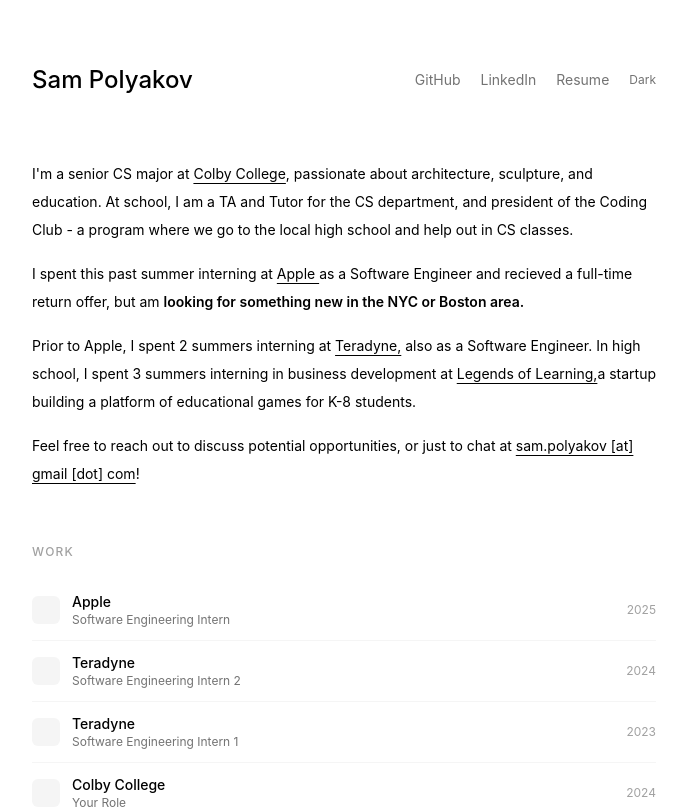
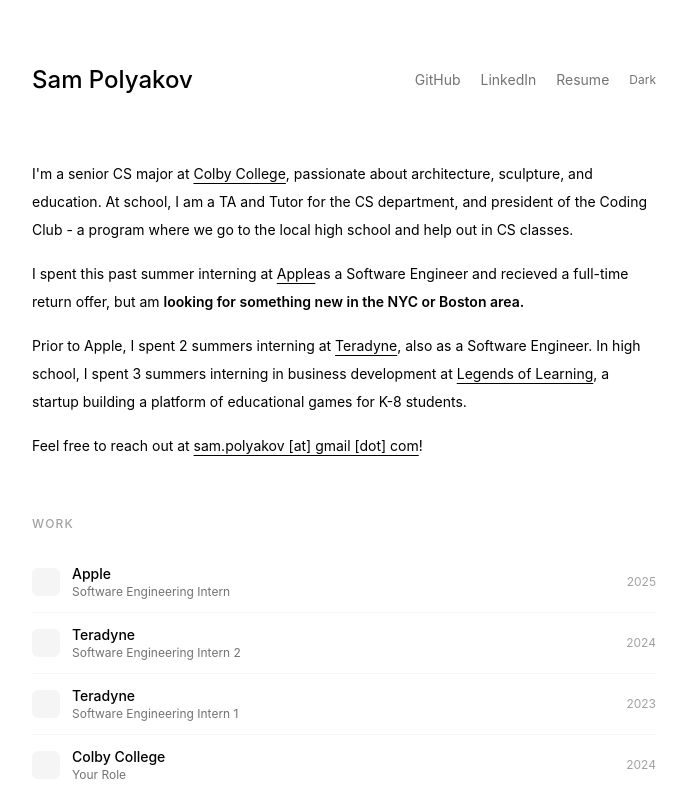
Before and after one commit to sampolz/portfolio, a Next.js app: page / in a window 1280 px wide. Shown: the top 809 px of the page, without its empty margins (296-983 px from the left). Built offline with nearby package versions, Linux system fonts and the light colour scheme.

Commit message:
Update page.tsx

```diff
--- a/app/page.tsx
+++ b/app/page.tsx
@@ -23,16 +23,16 @@
           - a program where we go to the local high school and help out in CS classes.
         </p>
         <p className="text-sm leading-7 mb-4">
-          I spent this past summer interning at <a href="https://apple.com/" className="underline underline-offset-4">Apple </a>
-          as a Software Engineer and recieved a full-time return offer, but am <a className="font-semibold">looking for something new in the NYC or Boston area.</a>
+          I spent this past summer interning at <a href="https://apple.com/" className="underline underline-offset-4">Apple</a>
+           as a Software Engineer and recieved a full-time return offer, but am <a className="font-semibold">looking for something new in the NYC or Boston area.</a>
         </p>
         <p className="text-sm leading-7 mb-4">
-          Prior to Apple, I spent 2 summers interning at <a href="https://teradyne.com/" className="underline underline-offset-4">Teradyne,</a> also as a Software Engineer.
-          In high school, I spent 3 summers interning in business development at <a href="https://www.legendsoflearning.com/" className="underline underline-offset-4">Legends of Learning,</a>
-          a startup building a platform of educational games for K-8 students.
+          Prior to Apple, I spent 2 summers interning at <a href="https://teradyne.com/" className="underline underline-offset-4">Teradyne</a>, also as a Software Engineer.
+          In high school, I spent 3 summers interning in business development at <a href="https://www.legendsoflearning.com/" className="underline underline-offset-4">Legends of Learning</a>
+          , a startup building a platform of educational games for K-8 students.
         </p>
         <p className="text-sm leading-7">
-          Feel free to reach out to discuss potential opportunities, or just to chat at{" "}
+          Feel free to reach out at{" "}
           <a href="sam.polyakov@gmail.com" className="underline underline-offset-4">
             sam.polyakov [at] gmail [dot] com
           </a>
```
